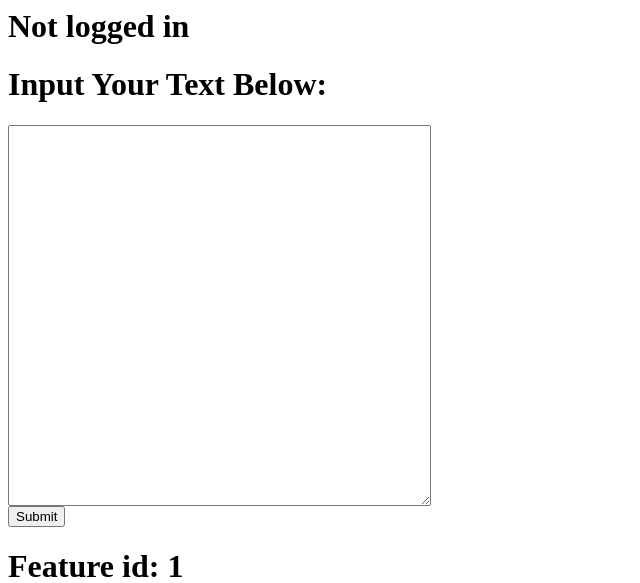
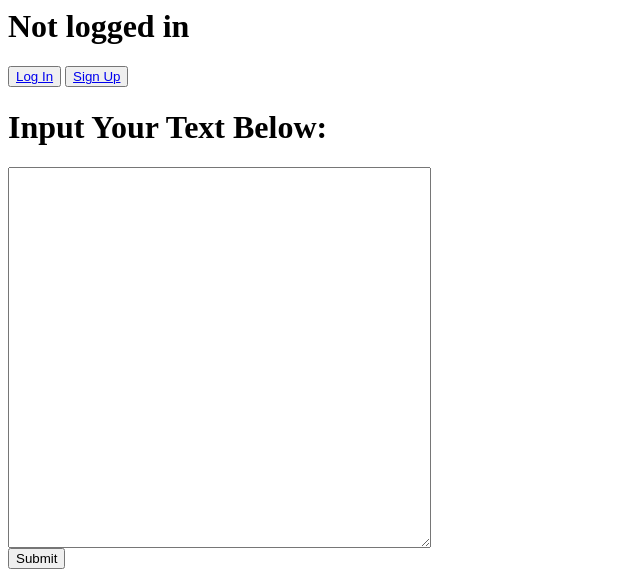
Before and after one commit to Suprim-Karki/Learning, a Django app: page / in a window 1280 px wide. Shown: the top 583 px of the page, without its empty margins (0-640 px from the left). Run offline with Django 5.2, Linux system fonts and the light colour scheme; data comes from the database, SQL or seed files in the repository.

Commit message:
Login, sign up and logout buttons

```diff
--- a/Django/myproject/templates/index.html
+++ b/Django/myproject/templates/index.html
@@ -5,9 +5,14 @@
 
 {% if user.is_authenticated %}
 <h1>Welcome {{user.username}}</h1>
+<button><a href="">Log out</a></button>
 {% else %}
 <h1>Not logged in</h1>
+<button><a href="login">Log In</a></button>
+<button><a href="register">Sign Up</a></button>
 {% endif %}
+
+
 
 
 <h1>Input Your Text Below:</h1>
```
